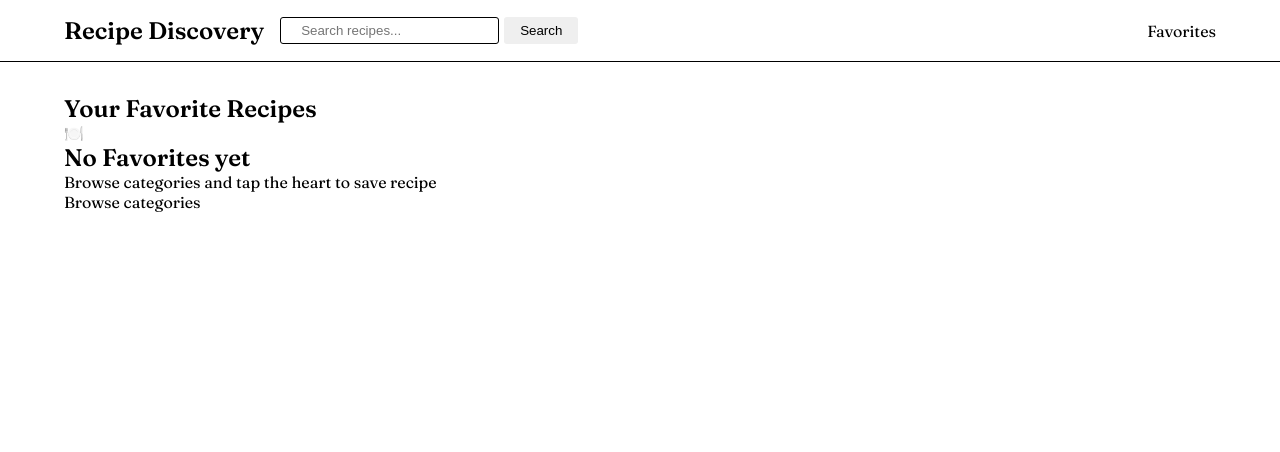
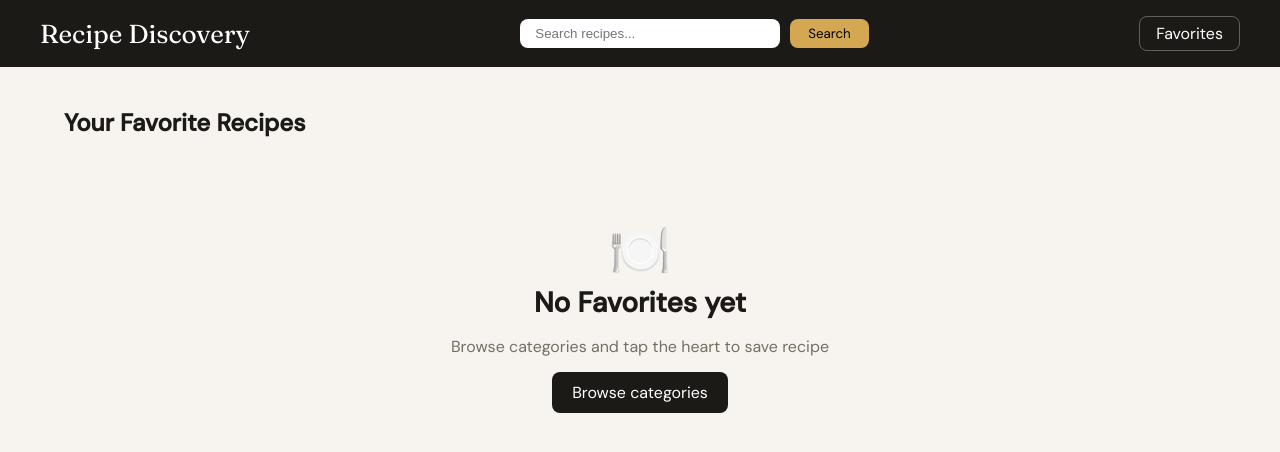
Before and after one commit to vbolden/Recipe_Discovery_App, a React (Vite) app: page /favorites in a window 1280 px wide. Shown: the top 452 px of the page. Built offline with nearby package versions, Linux system fonts and the light colour scheme.

Commit message:
restyled app

```diff
--- a/src/App.css
+++ b/src/App.css
@@ -1,8 +1,22 @@
 @import url('https://fonts.googleapis.com/css2?family=Fraunces:ital,wght@0,400;0,600;1,400&family=DM+Sans:wght@400;500&display=swap');
 
-/* :root {
-    --primary: #ff6b35
-} */
+/* TOKENS */
+:root {
+    --font-display: "Fraunces", Georgia, serif;
+    --font-body: "DM Sans", sans-serif;
+
+    --bg: #f7f4ef;
+    --surface: #ffffff;
+    --border: #e8e1d7;
+    --text: #1c1a17;
+    --muted: #756e63;
+
+    --accent: #d4a853;
+    --danger: #c0392b;
+
+    --radius-sm: 8px;
+    --radius-md: 14px;
+}
 
 * {
     margin: 0;
@@ -11,7 +25,9 @@
 }
 
 body {
-    font-family: 'Fraunces';
+    font-family: var(--font-body);
+    background: var(--bg);
+    color: var(--text);
 }
 
 a {
@@ -19,129 +35,302 @@ a {
     color: inherit;
 }
 
-img {
-    width: 100%;
-    display: block;
+button {
+    font-family: inherit;
+    cursor: pointer;
 }
 
-button {
-    cursor: pointer;
-    border: none;
-    transition: 0.2s ease;
-}
-
-button:hover {
-    opacity: 0.9;
+/* LAYOUT */
+#root {
+    min-height: 100vh;
 }
 
 .page {
-    width: min(1200px, 90%);
-    margin: 2rem auto;
+    max-width: 1200px;
+    margin: auto;
+    padding: 40px 24px;
 }
 
-.page-title {
-    margin-bottom: 2rem;
-    font-size: 2rem;
-}
-
-.grid {
-    display: grid;
-    grid-template-columns: repeat(auto-fit, minmax(240px, 1fr));
-    gap: 1.5rem;
-}
 /* NAVBAR */
 .navbar {
+    background-color: var(--text);
+    padding: 16px 32px;
     position: sticky;
     top: 0;
-    background-color: white;
-    border-bottom: 1px solid;
-    z-index: 100;
+    z-index: 10;
 }
 
 .navbar-content {
-    width: min(1200px, 90%);
+    max-width: 1200px;
     margin: auto;
     display: flex;
     align-items: center;
     justify-content: space-between;
-    gap: 1rem;
-    padding: 1rem 0;
+    gap: 20px;
 }
 
 .logo {
-    font-size: 1.5rem;
-    font-weight: bold;
+    font-family: var(--font-display);
+    font-size: 26px;
+    color: white;
 }
 
 .search {
-    flex: 1;
     display: flex;
-    gap: 5px;
+    gap: 10px;
 }
 
 .search input {
-    padding: 5px 20px;
-    border: 1px solid;
-    border-radius: 3px;
+    width: 260px;
+    padding: 6px 14px;
+    border-radius: var(--radius-sm);
+    border: 1px solid rgba(255, 255, 255, .2);
 }
 
 .search button {
-    padding: 0 1rem;
-    border-radius: 3px;
+    background: var(--accent);
+    border: none;
+    padding: 6px 18px;
+    border-radius: var(--radius-sm);
 }
 
-/* RECIPE CARDS */
+.favorites-link {
+    color: var(--surface);
+    border: 1px solid rgba(255, 255, 255, .3);
+    padding: 6px 16px;
+    border-radius: var(--radius-sm);
+}
+
+/* HEADERS */
+.page-header {
+    margin-bottom: 30px;
+}
+
+.page-header .title {
+    font-family: var(--font-display);
+    font-size: 36px;
+}
+
+.page-header .subtitle {
+    color: var(--muted);
+}
+
+/* CATEGORY CARDS */
+.category-name {
+    margin-bottom: 20px;
+}
+
+.category-grid,
+.grid {
+    display: grid;
+    grid-template-columns: repeat(auto-fill, minmax(220px, 1fr));
+    gap: 24px;
+}
+
 .recipe-card {
+    background: var(--surface);
+    border: 1px solid var(--border);
+    border-radius: var(--radius-md);
     overflow: hidden;
-    transition: transform 0.2s ease;
+    transition: .2s ease;
 }
 
 .recipe-card:hover {
     transform: translateY(-5px);
+    box-shadow: 0 12px 25px rgba(0, 0, 0, .08);
 }
 
 .recipe-card img {
-    height: 220px;
+    width: 100%;
     object-fit: cover;
 }
 
+.recipe-content {
+    padding: 16px;
+}
+
 .recipe-content h3 {
-    margin-bottom: 1rem;
-    font-size: 1.1rem;
+    font-size: 18px;
+    font-weight: 500;
+    text-align: center;
+}
+
+/* FAVORITE BUTTON */
+.recipe-content button {
+    margin-top: 12px;
+    border: none;
+    padding: 6px 14px;
+    border-radius: 20px;
+    background: #eee7dc;
+}
+
+.recipe-content button:hover {
+    background: #ddd1bf;
 }
 
 /* RECIPE DETAILS */
 .recipe-detail {
     display: grid;
     grid-template-columns: 1fr 1fr;
-    gap: 2rem;
+    gap: 40px;
 }
 
-/* .recipe-detail img {
-
-} */
+.recipe-detail img {
+    width: 100%;
+    border-radius: var(--radius-md);
+}
 
 .recipe-info {
     display: flex;
     flex-direction: column;
-    gap: 1rem;
+    gap: 18px;
 }
 
-/* .recipe-meta {
+.recipe-info h1 {
+    font-family: var(--font-display);
+    font-size: 34px;
+}
 
-} */
+.recipe-meta {
+    color: var(--muted);
+}
 
-.ingredients {
-    padding: 0.5rem;
+/* DETAIL FAVORITES BUTTON */
+.fav-btn {
+    width: max-content;
+    padding: 10px 20px;
+    border: none;
+    border-radius: var(--radius-sm);
+    background: var(--text);
+    color: var(--surface);
+}
+
+.fav-btn.active {
+    background: var(--danger);
+}
+
+/* INGREDIENTS */
+.ingredients h2,
+.instructions h2 {
+    font-family: var(--font-display);
+    margin-bottom: 14px;
 }
 
 .ingredients ul {
-    margin-top: 0.5rem;
-    padding-left: 1rem;
+    list-style: none;
+}
+
+.ingredients li {
+    background: white;
+    padding: 10px 14px;
+    margin-bottom: 8px;
+    border: 1px solid var(--border);
+    border-radius: var(--radius-sm);
 }
 
 .instructions {
-    margin-top: 2rem;
-    padding: 0.5rem;
-    line-height: 1.7;
+    margin-top: 40px;
+    max-width: 750px;
+    line-height: 1.8;
+    color: #3d3830;
 }
+
+/* BACK BUTTON */
+.back-button {
+    background: transparent;
+    border: 1px solid var(--border);
+    padding: 6px 16px;
+    color: var(--text);
+    margin-bottom: 24px;
+    transition: .2s ease;
+}
+
+.back-button:hover {
+    background: var(--text);
+    color: white;
+}
+
+/* EMPTY FAVORITES */
+.empty-state {
+    text-align: center;
+    padding: 80px 20px;
+}
+
+.empty-state .icon {
+    font-size: 50px;
+}
+
+.empty-state .title {
+    font-size: 28px;
+}
+
+.empty-state .sub {
+    color: var(--muted);
+    margin: 15px auto;
+}
+
+.empty-state .link {
+    display: inline-block;
+    background: var(--text);
+    color: white;
+    padding: 10px 20px;
+    border-radius: var(--radius-sm);
+}
+
+/* LOADING */
+.spinner-wrap {
+    min-height: 300px;
+    display: flex;
+    flex-direction: column;
+    align-items: center;
+    justify-content: center;
+    gap: 15px;
+}
+
+.spinner {
+    width: 38px;
+    height: 38px;
+    border: 3px solid #ddd;
+    border-top-color: var(--accent);
+    border-radius: 50%;
+    animation: spin .8s linear infinite;
+}
+
+@keyframes spin {
+    to {
+        transform: rotate(360deg);
+    }
+}
+
+.spinner-label {
+    color: var(--muted);
+}
+
+/* ERRORS */
+.error-box {
+    padding: 20px;
+    background: #fff1f1;
+    border: 1px solid #f5aaaa;
+    border-radius: 10px;
+    color: #991b1b;
+}
+
+/* RESPONSIVE */
+@media (max-width: 800px) {
+    .navbar-content {
+        flex-direction: column;
+    }
+
+    .search input {
+        width: 200px;
+    }
+
+    .recipe-detail {
+        grid-template-columns: 1fr;
+    }
+
+    .grid,
+    .category-grid {
+        grid-template-columns: repeat(auto-fill,minmax(160px,1fr));
+    }
+}
```
